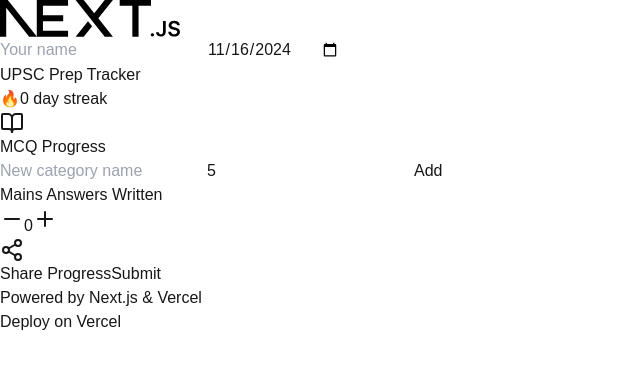
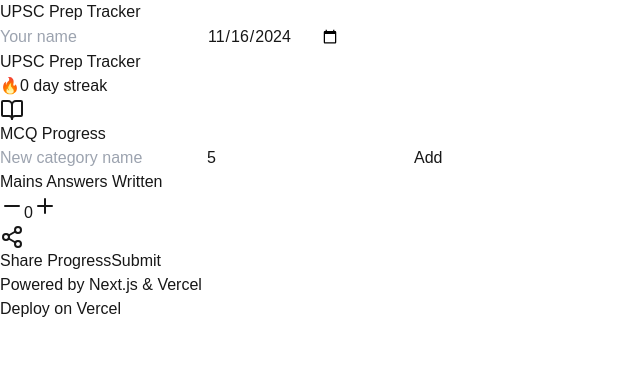
Before and after one commit to vsathya94/upsc-tracker, a Next.js app: page / in a window 1280 px wide. Shown: the top 368 px of the page, without its empty margins (0-640 px from the left). Built offline with nearby package versions, Linux system fonts and the light colour scheme.

Commit message:
UPSC Prep Tracker

```diff
--- a/src/app/page.tsx
+++ b/src/app/page.tsx
@@ -1,26 +1,21 @@
-// File: app/page.js
+// File: app/page.tsx
 
-import Image from "next/image";
-import UPSCTracker from './UPSCTracker'; // Adjust this import if the file is in a different location
-console.log('UPSCTracker:', UPSCTracker); // Should print a function, not undefined or an object
+import React from 'react';
+import UPSCTracker from './UPSCTracker'; // Ensure the path is correct
 
 export default function Home() {
   return (
     <div className="min-h-screen p-8 pb-20 gap-16 sm:p-20 font-[family-name:var(--font-geist-sans)]">
       <header className="text-center mb-12">
-        <Image
-          className="dark:invert mx-auto"
-          src="/next.svg"
-          alt="Next.js logo"
-          width={180}
-          height={38}
-          priority
-        />
+        {/* Title instead of Image */}
+        <h1 className="text-4xl font-bold mb-4">UPSC Prep Tracker</h1>
       </header>
+
       {/* UPSC Tracker Component */}
       <main>
         <UPSCTracker />
       </main>
+
       <footer className="text-center mt-12">
         <p className="text-sm">Powered by Next.js & Vercel</p>
         <a
```
